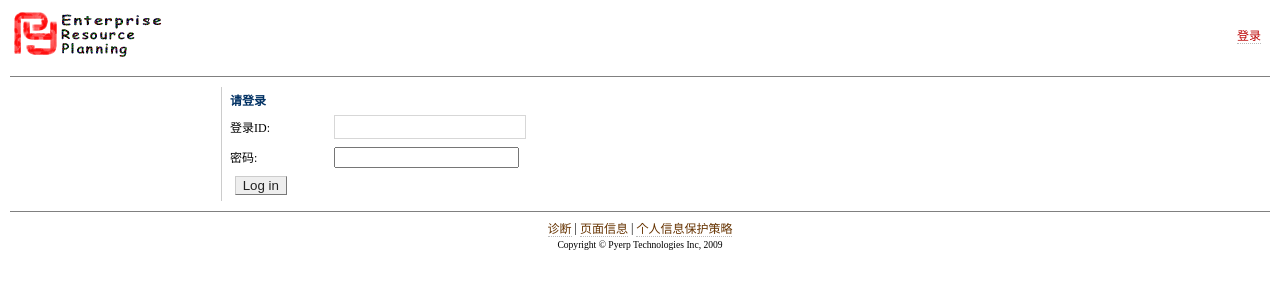
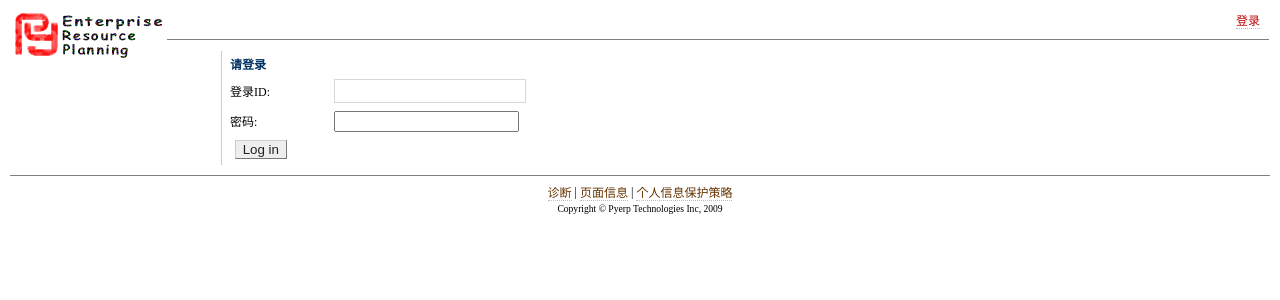
Before and after one commit to dreams6/pyerpcn, a Django app: template pyerp/fnd/templates/pub/login/login.html in a window 1280 px wide. Shown: the top 300 px of the page. Run offline with Django 3.2, Linux system fonts and the light colour scheme; the template is opened without the code that fills it, so the values that code supplies are empty; parts of the project's set-up code (start-up, migrations or seed data) failed here and were passed over.

Commit message:
修改头部布局

```diff
--- a/pyerp/fnd/templates/layout.html
+++ b/pyerp/fnd/templates/layout.html
@@ -25,11 +25,13 @@
 <body>
 <!-- start Header -->
 {% block header %}
-<div id="banner">
-  <div id="header">
+<table cellspacing="0" width="100%" border="0" id="banner">
+  <tbody>
+  <tr><!-- site banner and project image -->
+    <td valign="top" rowspan="2" align="left" id="header">
       <a id="logo" href="{{ fnd_user_site_prefix }}main/"><img src="{{ fnd_media_prefix }}images/logo.png" alt="导航菜单"/></a>
-  </div>
-  <div id="metanav" class="nav" style="vertical-align: top;">
+    </td>
+    <td valign="top" align="right" id="metanav" class="nav">
       <ul>
       {% if fnd_global.user.is_authenticated %}
         <li class="first">您好 {{ fnd_global.user.username }}{% if last_login %} 上次登录时间:{{ last_login }}{% endif %}</li>
@@ -40,20 +42,30 @@
         <li class="first last"><a title="login" href="{{ fnd_pub_site_prefix }}login/">登录</a></span></li>
       {% endif %}
       </ul>
-  </div>
+    </td>
+  </tr>
+  <tr>
+    <td valign="bottom">
+      {% if fnd_global.user.is_authenticated %}
       <form id="search" action="{{ fnd_user_site_prefix }}search/" method="get">
-  {% if fnd_global.user.is_authenticated %}
         <div>
           <label for="proj-search">Search:</label>
           <input type="text" id="proj-search" name="q" size="18" value="" />
           <input type="submit" value="搜索" />
         </div>
+      </form>
       {% endif %}
-  </form>
-</div>
+    </td>
+  </tr>
+  <tr>
+    <td colspan="2">
+      <hr noshade="true" size="1"/>
+    </td>
+  </tr>
+  </tbody>
+</table>
 {% endblock %}
 <!-- end Header -->
-<hr noshade="true" size="1"/>
 
 {% block main %}
 <table cellspacing="4" width="100%" border="0">
```
Lines whose indentation alone changed are shown as unchanged.
